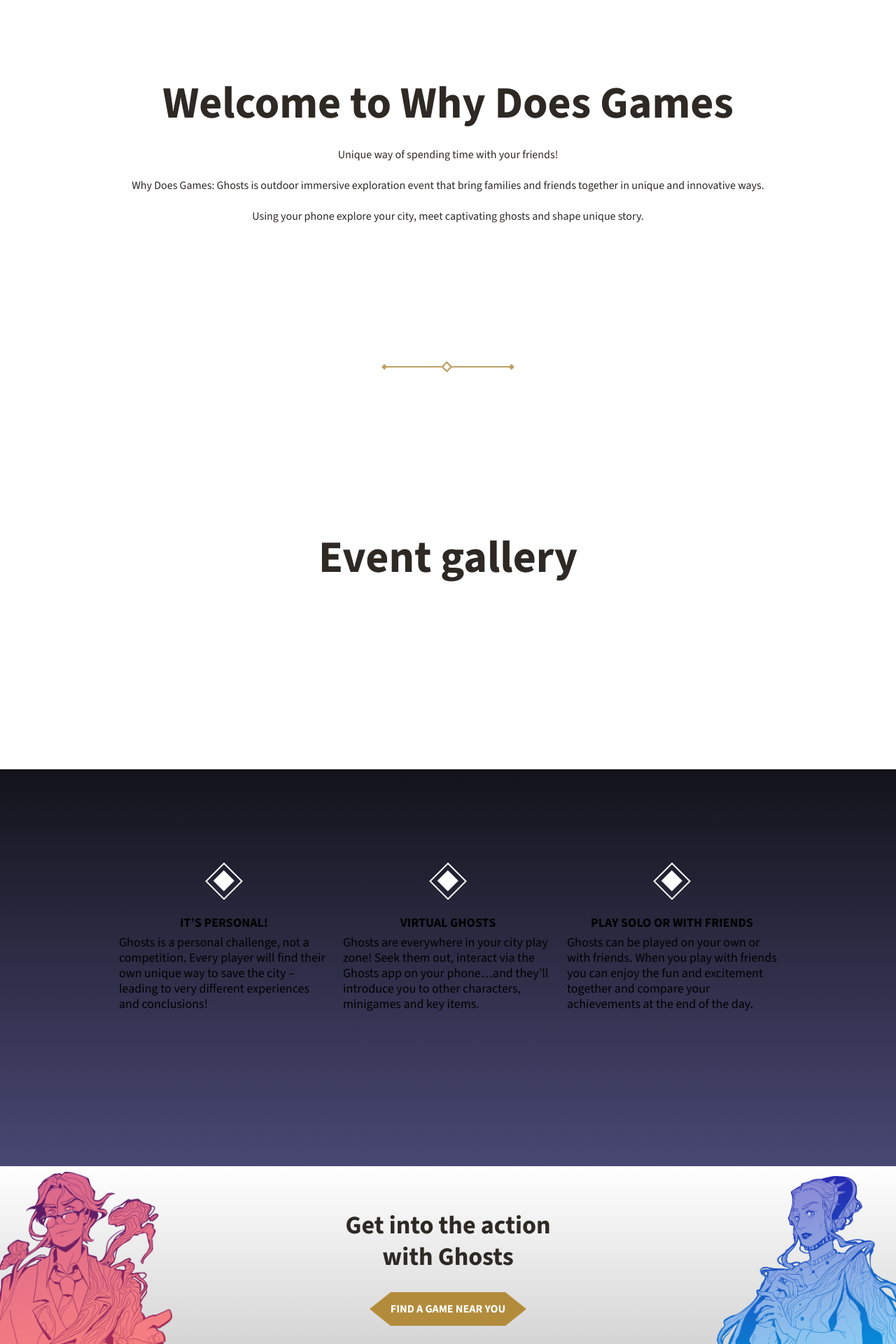
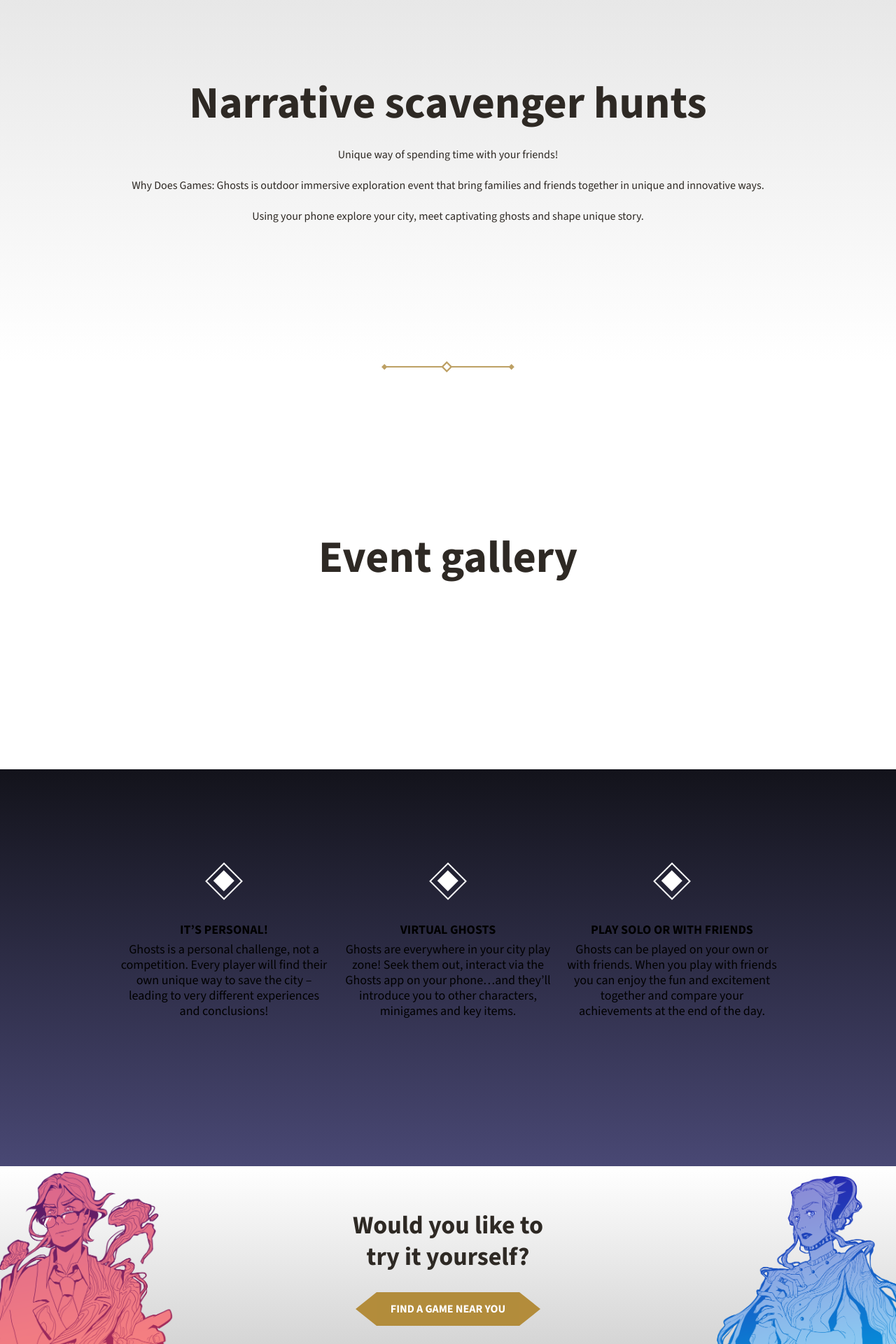
Before and after one commit to AurimasGaidys/wdg-website, a Next.js app: page / in a window 1280 px wide. Shown: the part 840-2760 px from the top of the page at 70% size. Built offline with nearby package versions, Linux system fonts and the light colour scheme.

Commit message:
Small fixes.

```diff
--- a/src/components/atoms/button.tsx
+++ b/src/components/atoms/button.tsx
@@ -19,7 +19,7 @@
         height={48}
         priority
       />
-      <div className="flex bg-[#b28c3b] h-[48px] items-center justify-center">{children}</div>
+      <div className="flex bg-[#b28c3b] h-[48px] items-center justify-center px-[20px]">{children}</div>
       <Image
         className=""
         src="/MygtukoTrikampiukai2.svg"
--- a/src/components/atoms/featureCell.tsx
+++ b/src/components/atoms/featureCell.tsx
@@ -9,7 +9,7 @@
   return (
     <div className="flex flex-col h-[300px] max-w-[300px] items-center justify-start">
       <Image
-        className="relative dark:drop-shadow-[0_0_0.3rem_#ffffff70]"
+        className="relative dark:drop-shadow-[0_0_0.3rem_#ffffff70] pb-[10px]"
         src="/feature_icon.png"
         alt="Feature icon"
         width={54}
@@ -17,7 +17,7 @@
         priority
       />
       <h3 className="text-[18px] leading-[24px] pt-[20px] pb-[5px] font-black uppercase">{title}</h3>
-      <p className="text-[18px] leading-[22px]">{description}</p>
+      <p className="text-[18px] leading-[22px] text-center">{description}</p>
     </div>
   );
 };
--- a/src/components/molecules/mainAboutUs.tsx
+++ b/src/components/molecules/mainAboutUs.tsx
@@ -2,10 +2,10 @@
 
 export const MainAboutUs = () => {
   return (
-    <div className="flex flex-col md:flex-row bg-white w-full items-center justify-center h-[567px] space-x-[20px]">
+    <div className="flex flex-col md:flex-row bg-gradient-to-b from-[#E5E5E5] to-[#ffffff] w-full items-center justify-center h-[567px] space-x-[20px]">
       <div className="max-w-[1140px] text-[#2E2924] items-center justify-center">
         <h2 className="text-[64px] leading-[45px] pb-[10px] font-black text-center pb-[40px]">
-          Welcome to Why Does Games
+          Narrative scavenger hunts
         </h2>
         <p className="pb-[20px] text-[#2E2924] text-center">
           Unique way of spending time with your friends!
--- a/src/components/molecules/mainBottomCTA.tsx
+++ b/src/components/molecules/mainBottomCTA.tsx
@@ -16,7 +16,7 @@
       />
       <div className="flex flex-col w-[366px] items-center p-[20px]">
         <h2 className="text-[36px] leading-[45px] text-[#2E2924] text-center pb-[20px] font-black">
-          Get into the action with Ghosts
+          Would you like to try it yourself?
         </h2>
         <PrimaryButton>FIND A GAME NEAR YOU</PrimaryButton>
         <div className="h-[5vw]" />
```
